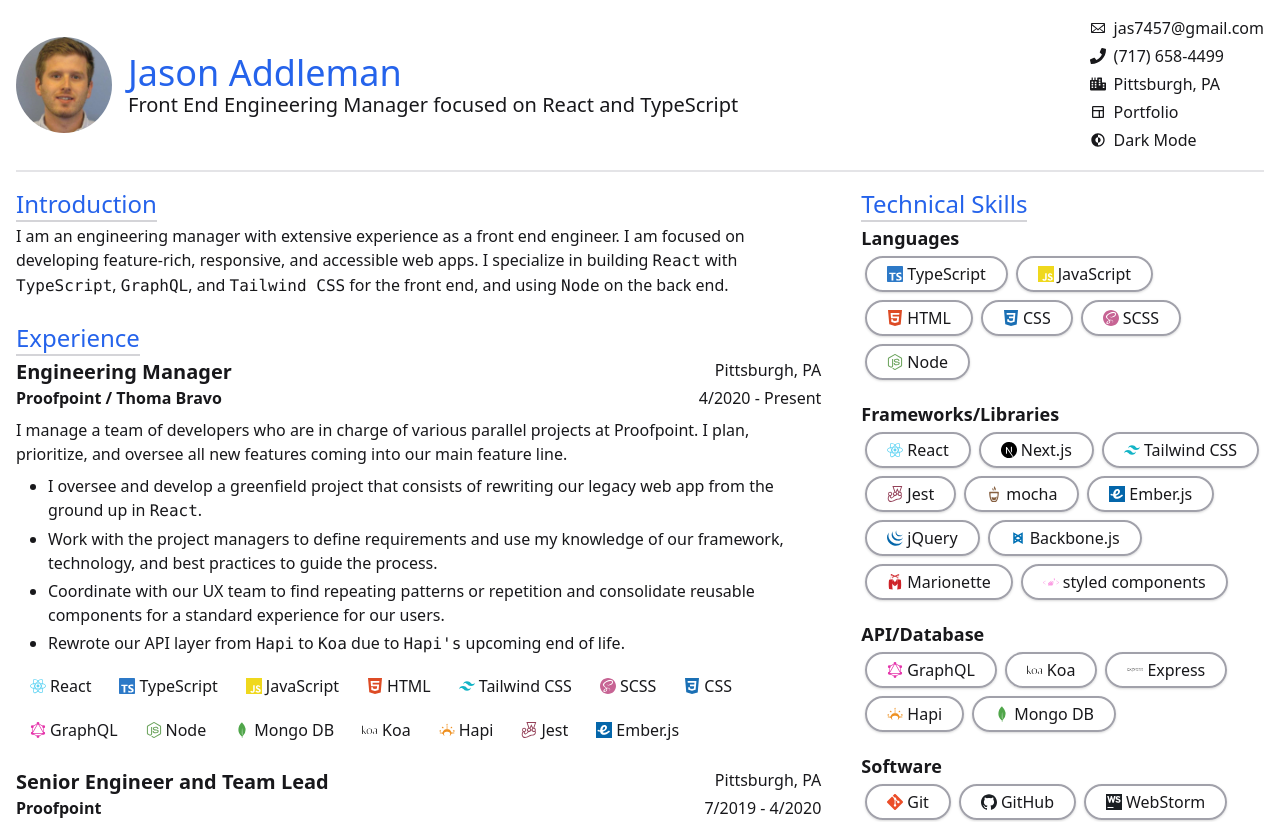
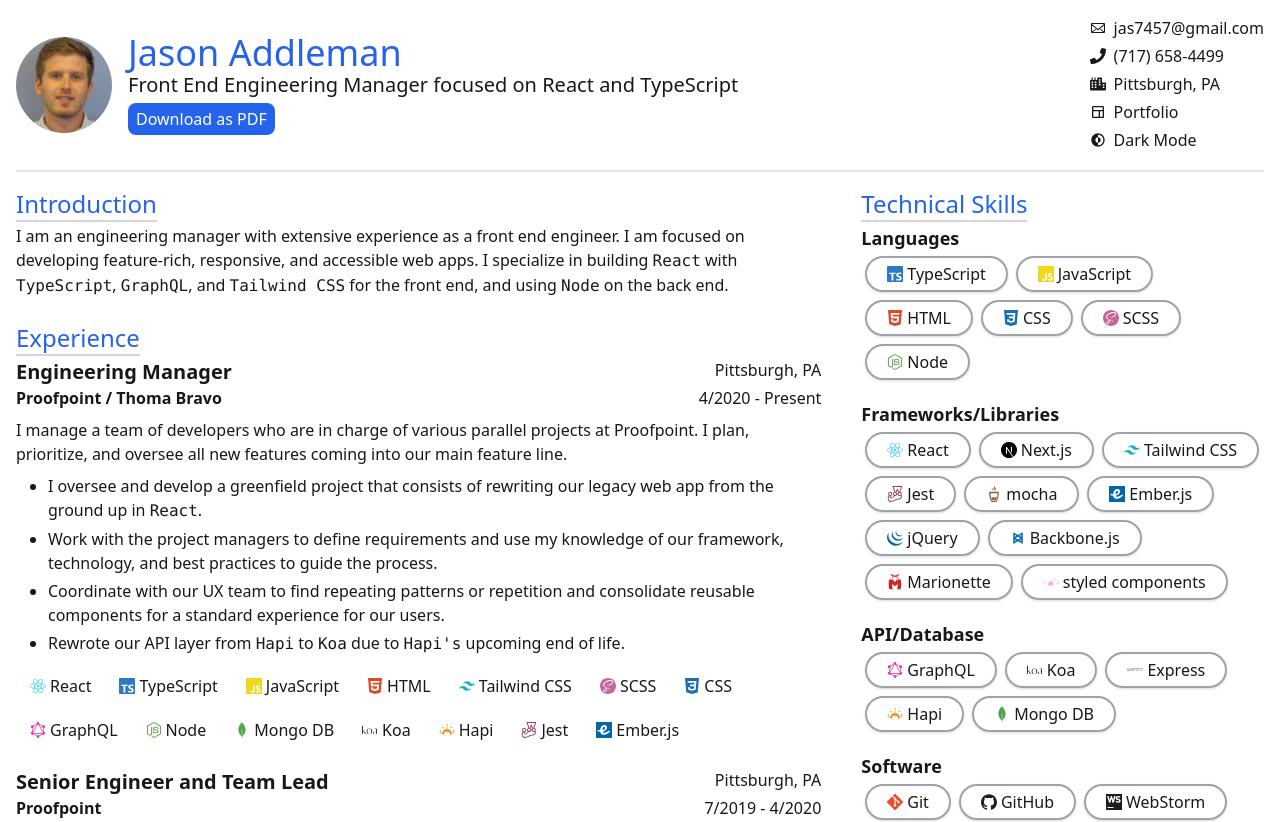
Before and after one commit to jas7457/portfolio, a Next.js app: page /resume in a window 1280 px wide. Shown: the top 822 px of the page. Built offline with nearby package versions, Linux system fonts and the light colour scheme; no server answers; what tailwindcss-interaction-variants would draw is missing.

Commit message:
Some small tweaks to be able to download pdf of resume

```diff
--- a/components/pages/resume/Header.tsx
+++ b/components/pages/resume/Header.tsx
@@ -1,5 +1,4 @@
 import Image from 'next/image';
-import Link from 'next/link';
 import React, { HTMLAttributeAnchorTarget } from 'react';
 import { BiLayout } from 'react-icons/bi';
 import { FaCity, FaPhone } from 'react-icons/fa';
@@ -18,11 +17,24 @@ export default function Header({ isPDF }: { isPDF: boolean }) {
 				<h1 className="text-4xl text-primary leading-none mb-1">Jason Addleman</h1>
 				<h2 className="text-xl leading-none">Front End Engineering Manager focused on React and TypeScript</h2>
 
-				{process.env.NEXT_PUBLIC_ENVIRONMENT === 'local' && !isPDF && (
-					<Link href="/api/downloadResume">
-						<a className="mt-2 px-2 py-1 inline-block rounded-lg bg-primary text-white">Download as PDF</a>
-					</Link>
-				)}
+				{!isPDF &&
+					(process.env.NEXT_PUBLIC_ENVIRONMENT === 'local' ? (
+						<a
+							href="/api/downloadResume"
+							className="mt-2 px-2 py-1 inline-block rounded-lg bg-primary text-white"
+							download
+						>
+							Download as PDF
+						</a>
+					) : (
+						<a
+							href="/JasonAddlemanResume.pdf"
+							className="mt-2 px-2 py-1 inline-block rounded-lg bg-primary text-white"
+							download
+						>
+							Download as PDF
+						</a>
+					))}
 			</div>
 
 			<div className="flex-shrink-0 space-y-1">
```
Also changed, not shown: 1 other file (tests, documents, lock files or other folders).
